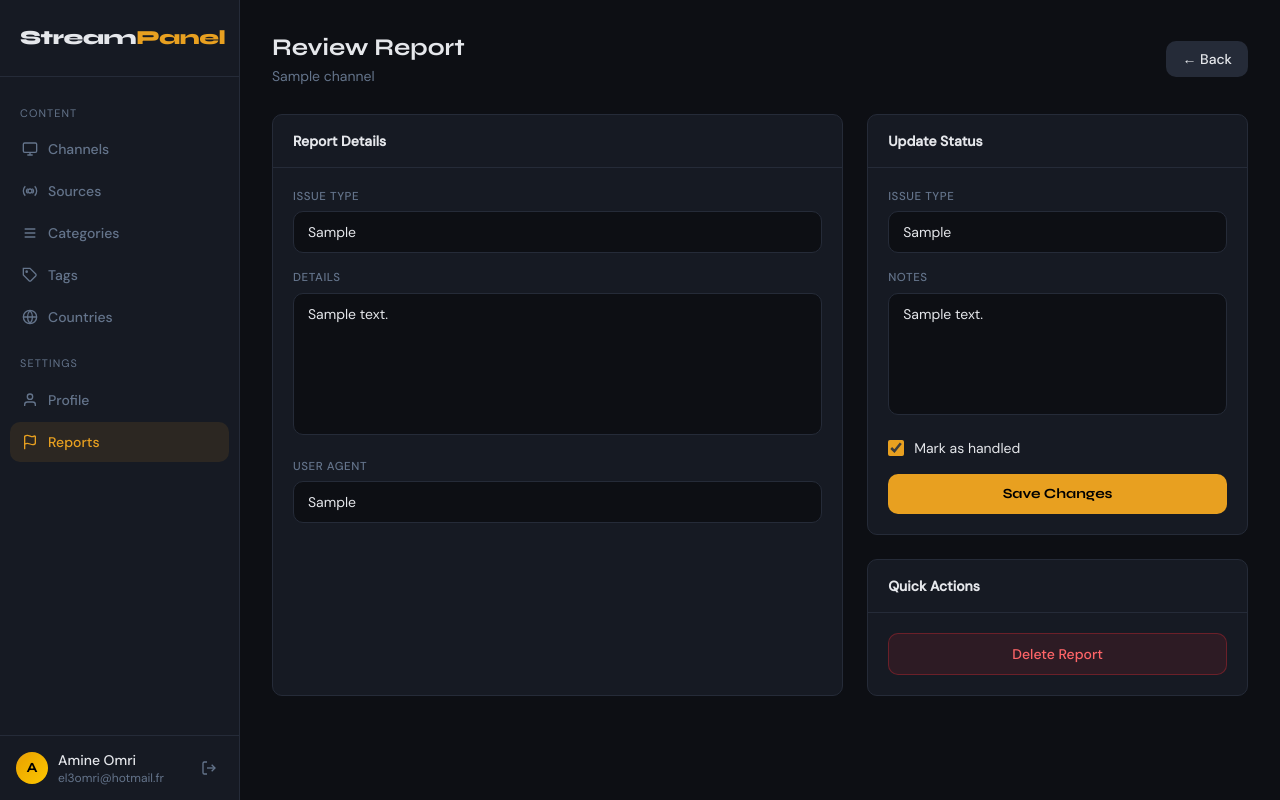
After one commit to el3omrii/telfaza-new, a Laravel app: page /reports/1/edit in a window 1280 px wide. The commit adds this page. Run offline with Laravel 12, Linux system fonts and the light colour scheme; a user stored in the database is signed in; data comes from the database, SQL or seed files in the repository; tables that the repository leaves empty hold one stand-in row (values such as "Sample post"); style sheets or scripts are compiled from the project's sources; parts of the project's set-up code (start-up, migrations or seed data) failed here and were passed over.

Commit message:
intrducing the reports feature

```diff
--- /dev/null
+++ b/app/Http/Controllers/ReportController.php
@@ -0,0 +1,48 @@
+<?php
+
+namespace App\Http\Controllers;
+
+use App\Models\Report;
+use Illuminate\Http\RedirectResponse;
+use Illuminate\Http\Request;
+use Illuminate\View\View;
+
+class ReportController extends Controller
+{
+    public function index(): View
+    {
+        $reports = Report::with('channel')->orderByDesc('created_at')->paginate(20);
+
+        return view('reports.index', compact('reports'));
+    }
+
+    public function edit(Report $report): View
+    {
+        $report->load('channel');
+
+        return view('reports.edit', compact('report'));
+    }
+
+    public function update(Request $request, Report $report): RedirectResponse
+    {
+        $validated = $request->validate([
+            'issue_type' => ['required', 'string', 'max:255'],
+            'details' => ['nullable', 'string'],
+            'treated' => ['nullable', 'boolean'],
+        ]);
+
+        $report->update([
+            ...$validated,
+            'treated' => (bool) $request->boolean('treated'),
+        ]);
+
+        return redirect()->route('reports.index')->with('success', 'Report updated successfully.');
+    }
+
+    public function destroy(Report $report): RedirectResponse
+    {
+        $report->delete();
+
+        return redirect()->route('reports.index')->with('success', 'Report removed successfully.');
+    }
+}
--- /dev/null
+++ b/app/Models/Report.php
@@ -0,0 +1,26 @@
+<?php
+
+namespace App\Models;
+
+use Illuminate\Database\Eloquent\Model;
+use Illuminate\Database\Eloquent\Relations\BelongsTo;
+
+class Report extends Model
+{
+    protected $fillable = [
+        'issue_type',
+        'details',
+        'user_agent',
+        'treated',
+        'channel_id',
+    ];
+
+    protected $casts = [
+        'treated' => 'boolean',
+    ];
+
+    public function channel(): BelongsTo
+    {
+        return $this->belongsTo(Channel::class);
+    }
+}
--- a/resources/views/layouts/app.blade.php
+++ b/resources/views/layouts/app.blade.php
@@ -98,6 +98,11 @@
             </svg>
             Profile
         </a>
+        <a href="{{ route('reports.index') }}" onclick="closeSidebar()"
+           class="{{ $navLink }} {{ request()->routeIs('reports.*') ? $active : $idle }}">
+            <svg class="w-4 h-4 shrink-0" viewBox="0 0 24 24" fill="none" stroke="currentColor" stroke-width="2" stroke-linecap="round" stroke-linejoin="round" ><path d="M4 22V4a1 1 0 0 1 .4-.8A6 6 0 0 1 8 2c3 0 5 2 7.333 2q2 0 3.067-.8A1 1 0 0 1 20 4v10a1 1 0 0 1-.4.8A6 6 0 0 1 16 16c-3 0-5-2-8-2a6 6 0 0 0-4 1.528"/></svg>
+            Reports
+        </a>
     </nav>
 
     {{-- User block --}}
--- /dev/null
+++ b/resources/views/reports/edit.blade.php
@@ -0,0 +1,79 @@
+@extends('layouts.app')
+@section('title', 'Review Report')
+
+@section('content')
+<div class="flex flex-col sm:flex-row sm:items-center justify-between gap-4 mb-7">
+    <div>
+        <h1 class="font-display font-bold text-2xl">Review Report</h1>
+        <p class="text-muted text-sm mt-0.5">{{ $report->channel?->name ?? 'Deleted channel' }}</p>
+    </div>
+    <a href="{{ route('reports.index') }}"
+       class="px-4 py-2 bg-border hover:bg-[#2e3748] text-gray-200 text-sm font-medium rounded-[10px] transition-colors">← Back</a>
+</div>
+
+<div class="grid grid-cols-1 lg:grid-cols-[1.2fr_0.8fr] gap-6">
+    <div class="bg-surface border border-border rounded-[10px] overflow-hidden">
+        <div class="px-5 py-4 border-b border-border font-semibold text-sm">Report Details</div>
+        <div class="p-5 space-y-4">
+            <div>
+                <label class="block text-[0.72rem] font-medium uppercase tracking-wider text-muted mb-1.5">Issue Type</label>
+                <input name="issue_type" value="{{ old('issue_type', $report->issue_type) }}" readonly
+                       class="w-full px-3.5 py-2.5 bg-bg border border-border rounded-[10px] text-sm text-gray-200 focus:outline-none">
+            </div>
+            <div>
+                <label class="block text-[0.72rem] font-medium uppercase tracking-wider text-muted mb-1.5">Details</label>
+                <textarea rows="6" readonly
+                          class="w-full px-3.5 py-2.5 bg-bg border border-border rounded-[10px] text-sm text-gray-200 resize-none">{{ old('details', $report->details) }}</textarea>
+            </div>
+            <div>
+                <label class="block text-[0.72rem] font-medium uppercase tracking-wider text-muted mb-1.5">User Agent</label>
+                <input value="{{ $report->user_agent ?? '—' }}" readonly
+                       class="w-full px-3.5 py-2.5 bg-bg border border-border rounded-[10px] text-sm text-gray-200">
+            </div>
+        </div>
+    </div>
+
+    <div class="space-y-6">
+        <div class="bg-surface border border-border rounded-[10px] overflow-hidden">
+            <div class="px-5 py-4 border-b border-border font-semibold text-sm">Update Status</div>
+            <div class="p-5">
+                <form action="{{ route('reports.update', $report) }}" method="POST" class="space-y-4">
+                    @csrf @method('PUT')
+                    <div>
+                        <label class="block text-[0.72rem] font-medium uppercase tracking-wider text-muted mb-1.5">Issue Type</label>
+                        <input name="issue_type" value="{{ old('issue_type', $report->issue_type) }}" required
+                               class="w-full px-3.5 py-2.5 bg-bg border border-border rounded-[10px] text-sm text-gray-200 focus:outline-none focus:border-accent transition-colors">
+                    </div>
+                    <div>
+                        <label class="block text-[0.72rem] font-medium uppercase tracking-wider text-muted mb-1.5">Notes</label>
+                        <textarea name="details" rows="5"
+                                  class="w-full px-3.5 py-2.5 bg-bg border border-border rounded-[10px] text-sm text-gray-200 focus:outline-none focus:border-accent transition-colors resize-none">{{ old('details', $report->details) }}</textarea>
+                    </div>
+                    <label class="flex items-center gap-2.5 text-sm text-gray-200 cursor-pointer">
+                        <input type="checkbox" name="treated" value="1" {{ old('treated', $report->treated) ? 'checked' : '' }} class="w-4 h-4 rounded accent-accent bg-bg border-border">
+                        Mark as handled
+                    </label>
+                    <button type="submit"
+                            class="w-full py-2.5 bg-accent hover:bg-yellow-400 text-black font-display font-bold text-sm rounded-[10px] transition-colors">
+                        Save Changes
+                    </button>
+                </form>
+            </div>
+        </div>
+
+        <div class="bg-surface border border-border rounded-[10px] overflow-hidden">
+            <div class="px-5 py-4 border-b border-border font-semibold text-sm">Quick Actions</div>
+            <div class="p-5">
+                <form action="{{ route('reports.destroy', $report) }}" method="POST"
+                      onsubmit="return confirm('Delete this report?')">
+                    @csrf @method('DELETE')
+                    <button type="submit"
+                            class="w-full py-2.5 bg-red-500/10 hover:bg-red-500/20 text-red-400 border border-red-500/30 text-sm font-medium rounded-[10px] transition-colors">
+                        Delete Report
+                    </button>
+                </form>
+            </div>
+        </div>
+    </div>
+</div>
+@endsection
--- a/routes/api.php
+++ b/routes/api.php
@@ -16,6 +16,7 @@ use App\Http\Controllers\Api\CountryController;
 use App\Http\Controllers\Api\SearchController;
 use App\Http\Controllers\Api\TagController;
 use App\Http\Controllers\Api\SliderController;
+use App\Http\Controllers\Api\ReportController;
 use Illuminate\Support\Facades\Route;
 
 
@@ -55,7 +56,8 @@ Route::get('/channels/{channel:slug}',    [ChannelController::class, 'show']);
 
 // POST /api/channels/{id}/track   — heartbeat for live viewer count (Redis)
 Route::post('/channels/{channel}/track', [ChannelController::class, 'track']);
-
+// POST /api/channels/{id}/report  — report a channel issue
+Route::post('/video-reports', [ReportController::class, 'store']);
 // ─── Categories ───────────────────────────────────────────────────────────────
 
 // GET  /api/categories            — list all with channel count
--- a/routes/web.php
+++ b/routes/web.php
@@ -7,6 +7,7 @@ use App\Http\Controllers\GeminiController;
 use App\Http\Controllers\ProfileController;
 use App\Http\Controllers\SourceController;
 use App\Http\Controllers\TagController;
+use App\Http\Controllers\ReportController;
 use Illuminate\Support\Facades\Route;
 
 /*
@@ -49,6 +50,9 @@ Route::middleware('auth')->group(function () {
     Route::post('/ai/generate-description', [GeminiController::class, 'generateDescription'])
          ->name('ai.generate-description');
 
+     // Reports
+    Route::resource('reports', ReportController::class)
+         ->only(['index', 'edit', 'update', 'destroy']);
     // Profile
     Route::get('/profile',               [ProfileController::class, 'edit'])->name('profile.edit');
     Route::put('/profile',               [ProfileController::class, 'update'])->name('profile.update');
```
Also changed, not shown: app/Http/Controllers/Api/ReportController.php (added, +22 -0 lines), resources/views/reports/index.blade.php (added, +70 -0 lines), tests/Feature/ReportsViewsTest.php (added, +39 -0 lines), database/migrations/2026_07_02_153804_create_reports_table.php (added).
